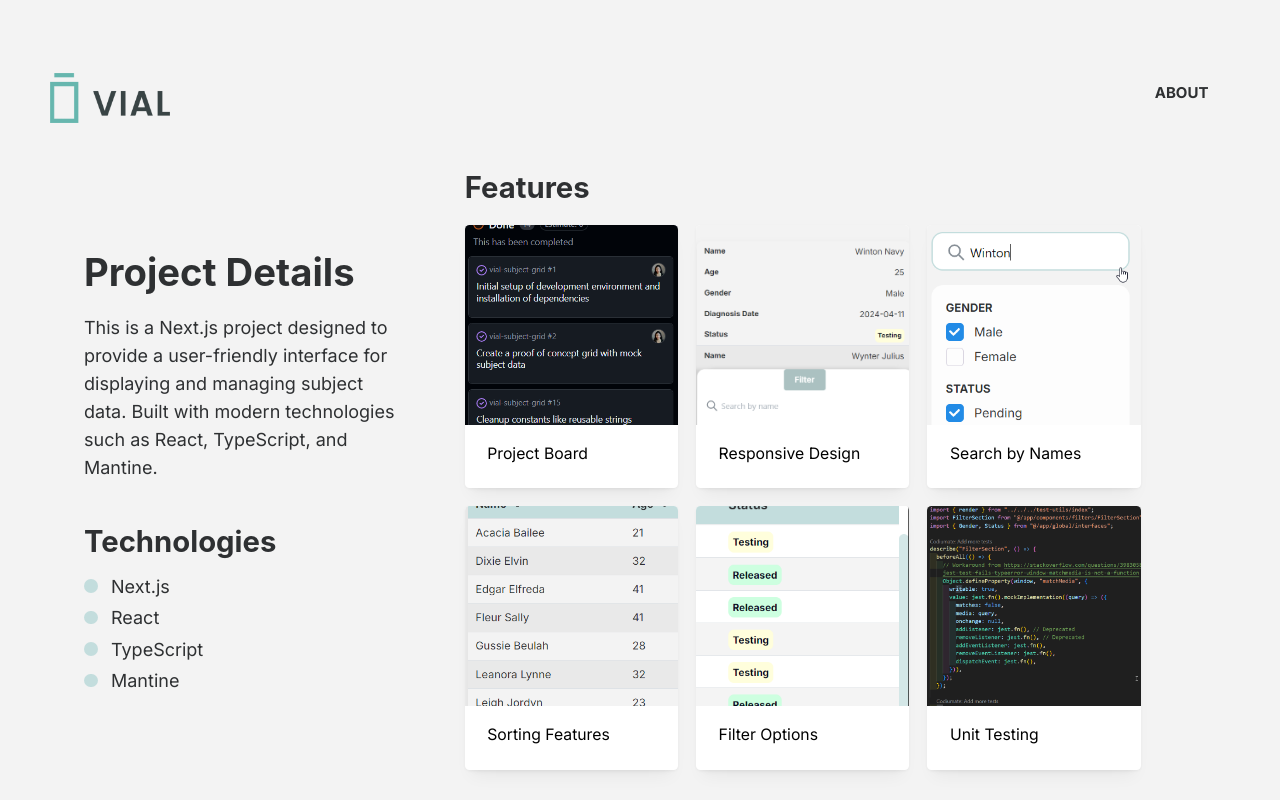
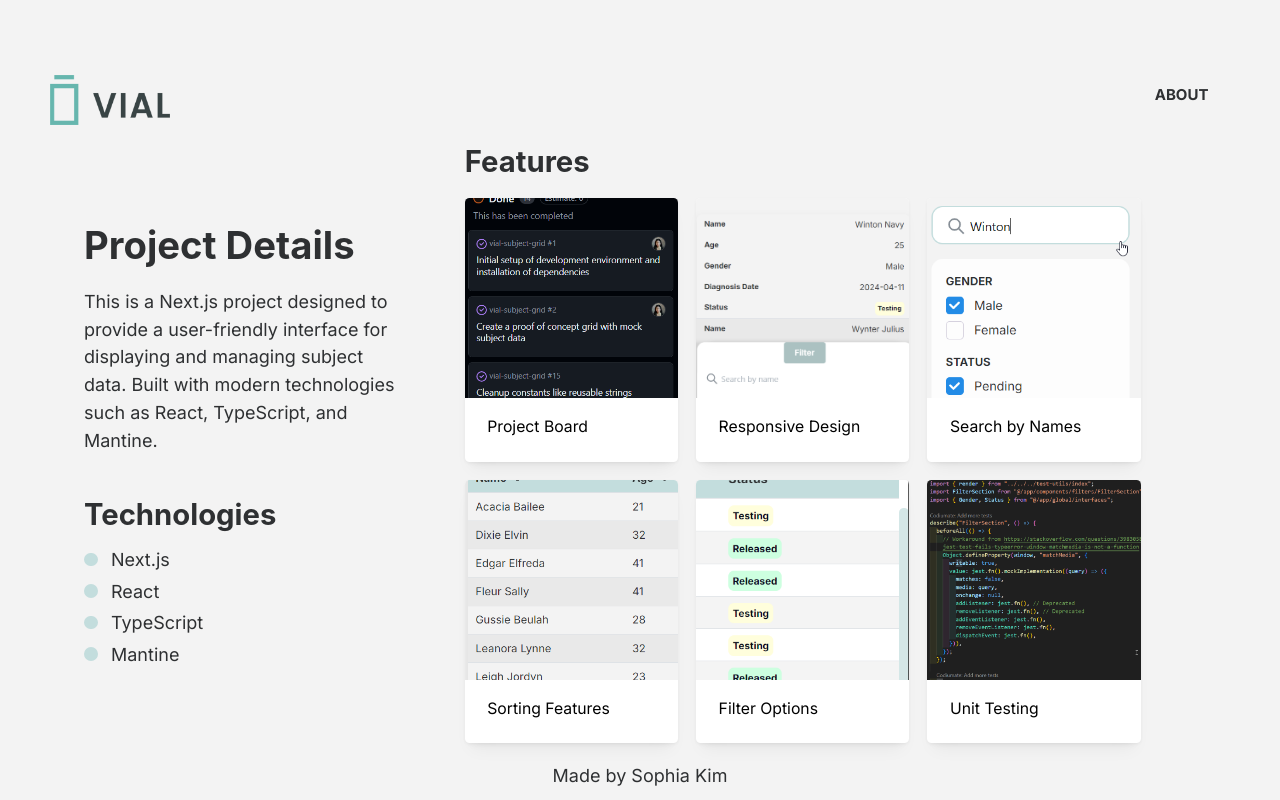
Before and after one commit to sophiakim1/vial-subject-grid, a Next.js app: page /about in a window 1280 px wide. Built offline with nearby package versions, Linux system fonts and the light colour scheme.

Commit message:
Fit to screen size

```diff
--- a/app/about/page.module.css
+++ b/app/about/page.module.css
@@ -5,7 +5,7 @@
   align-items: center;
   justify-content: center;
   width: 95%;
-  margin-top: 110px;
+  padding-top: 57px;
 }
 
 .container {
@@ -30,6 +30,7 @@
 
 .rightContent {
   width: 90%;
+  height: auto;
 }
 
 .rightContainer {
```
